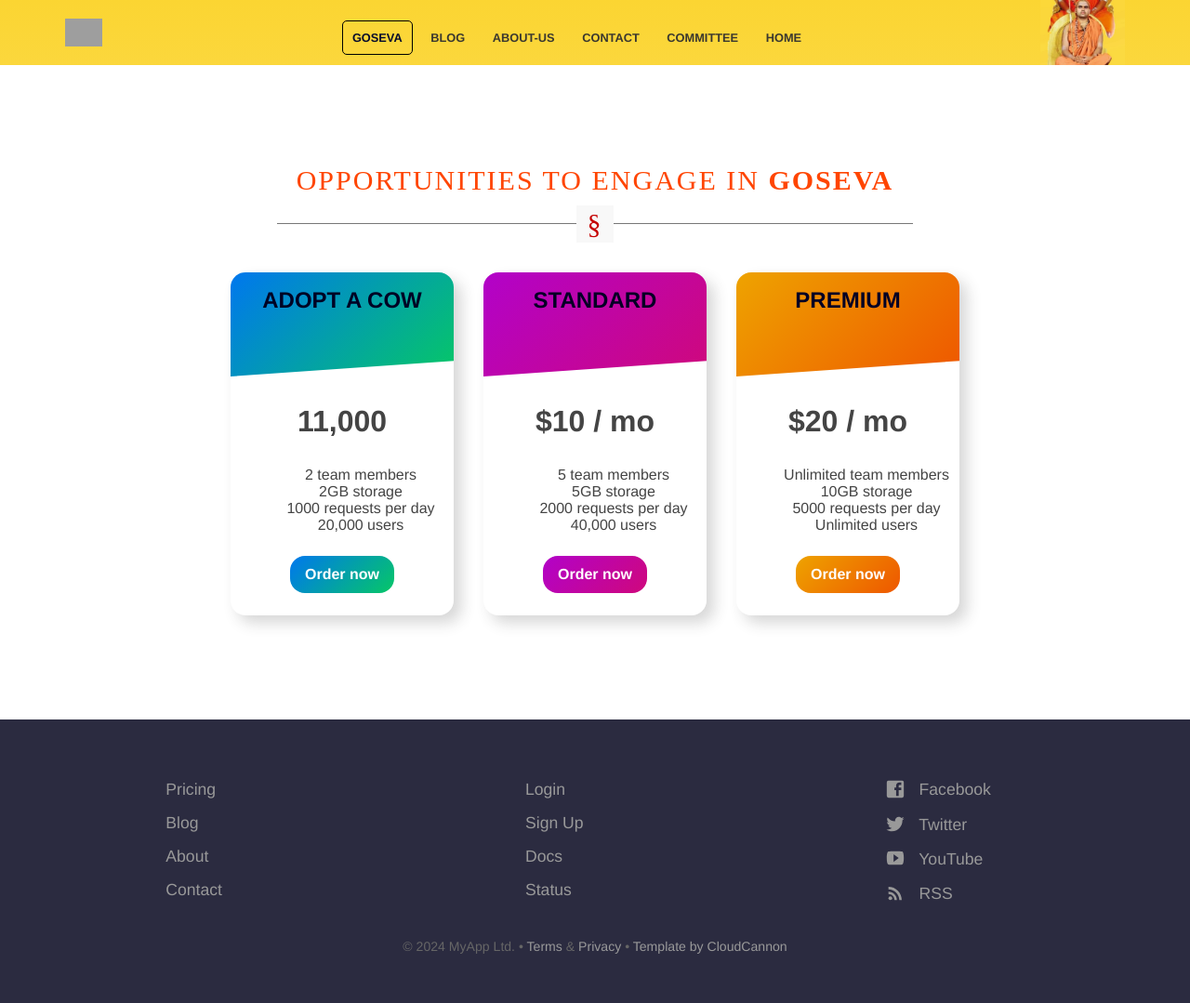
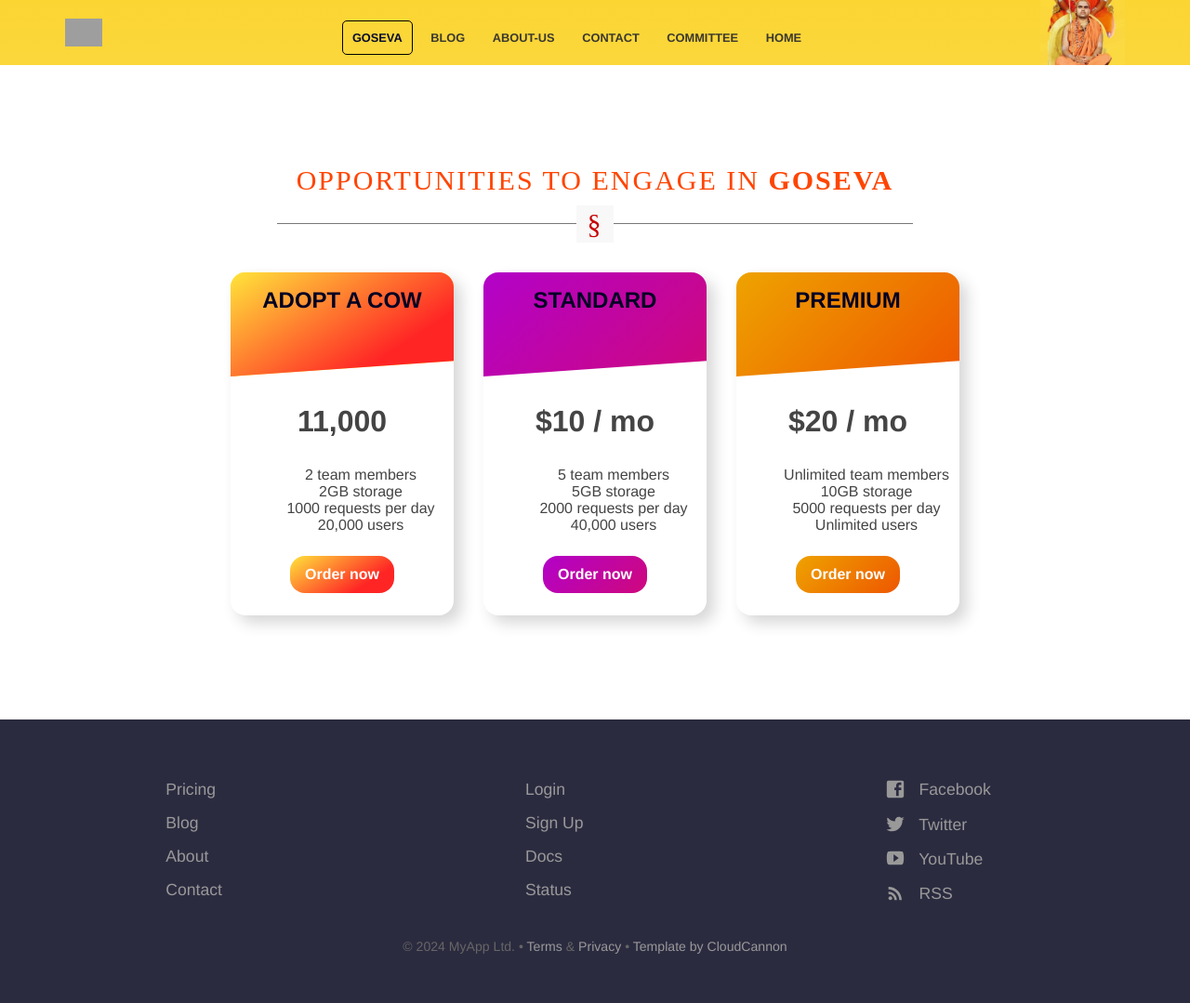
Before and after one commit to sujayadkesar/govardhana, a Jekyll site: the page built from goseva.html, in a window 1280 px wide. Shown: the whole page at 93% size. Built offline with Jekyll 4.4.1, drawn with Linux system fonts in a browser that asks for light colours; grey boxes are pictures that could not be loaded.

Commit message:
background-color: #FFE53B; background-image: linear-gradient(147deg, #FFE53B 0%, #FF2525 74%);

```diff
--- a/goseva.html
+++ b/goseva.html
@@ -108,7 +108,9 @@ description:
 
 .header-basic,
 .btn-basic {
-  background: linear-gradient(135deg, rgb(0, 119, 238), #06c766);
+  background-color: #FFE53B;
+  background-image: linear-gradient(147deg, #FFE53B 0%, #FF2525 74%);
+
 }
 
 .header-standard,
```
